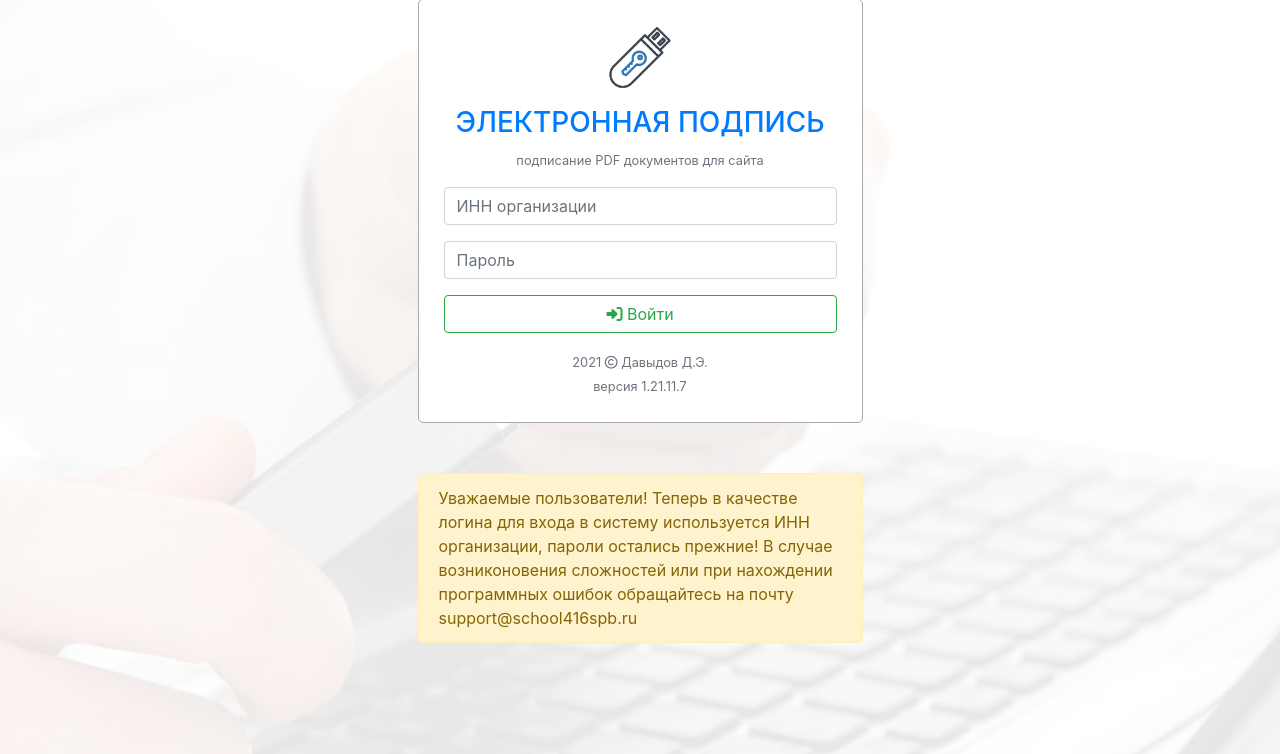
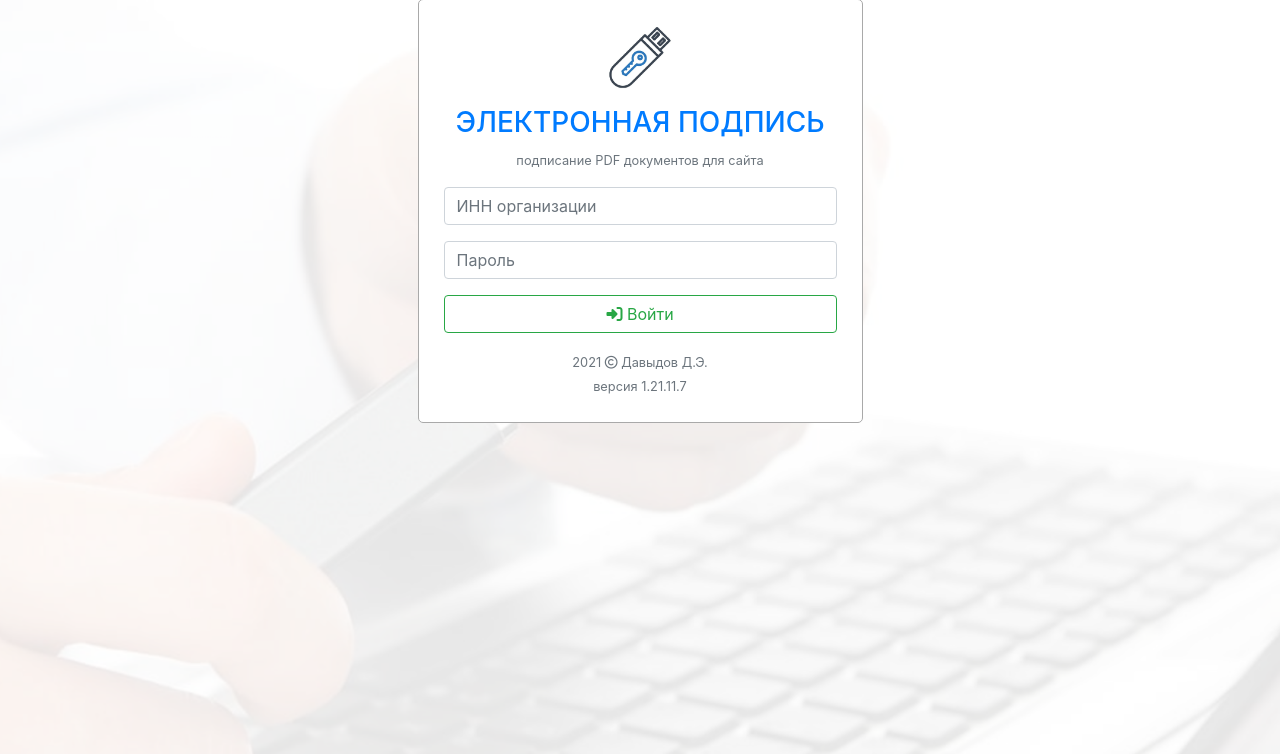
Before and after one commit to school416spb/sielsi, a PHP site: page / in a window 1280 px wide. Shown: the part 46-800 px from the top of the page. Run offline with PHP 8.4, Linux system fonts and the light colour scheme; data that the repository does not hold is empty; some libraries are stand-ins or nearby versions.

Commit message:
Update index.php

```diff
--- a/index.php
+++ b/index.php
@@ -79,20 +79,6 @@
 				</div>
 			</div>
 		</div>
-
-
-		<div class="row justify-content-sm-center" style="margin-top: 50px;">
-		<div class="col-12 col-sm-9 col-md-7 col-lg-5">
-
-		    <div class="alert alert-warning" role="alert">
-              Уважаемые пользователи! Теперь в качестве логина для входа в систему используется ИНН организации, пароли остались прежние!
-              В случае возниконовения сложностей или при нахождении программных ошибок обращайтесь на почту support@school416spb.ru
-            </div>
-
-		</div>
-		</div
-
-
 	</div>
 </body>
 </html>
```
